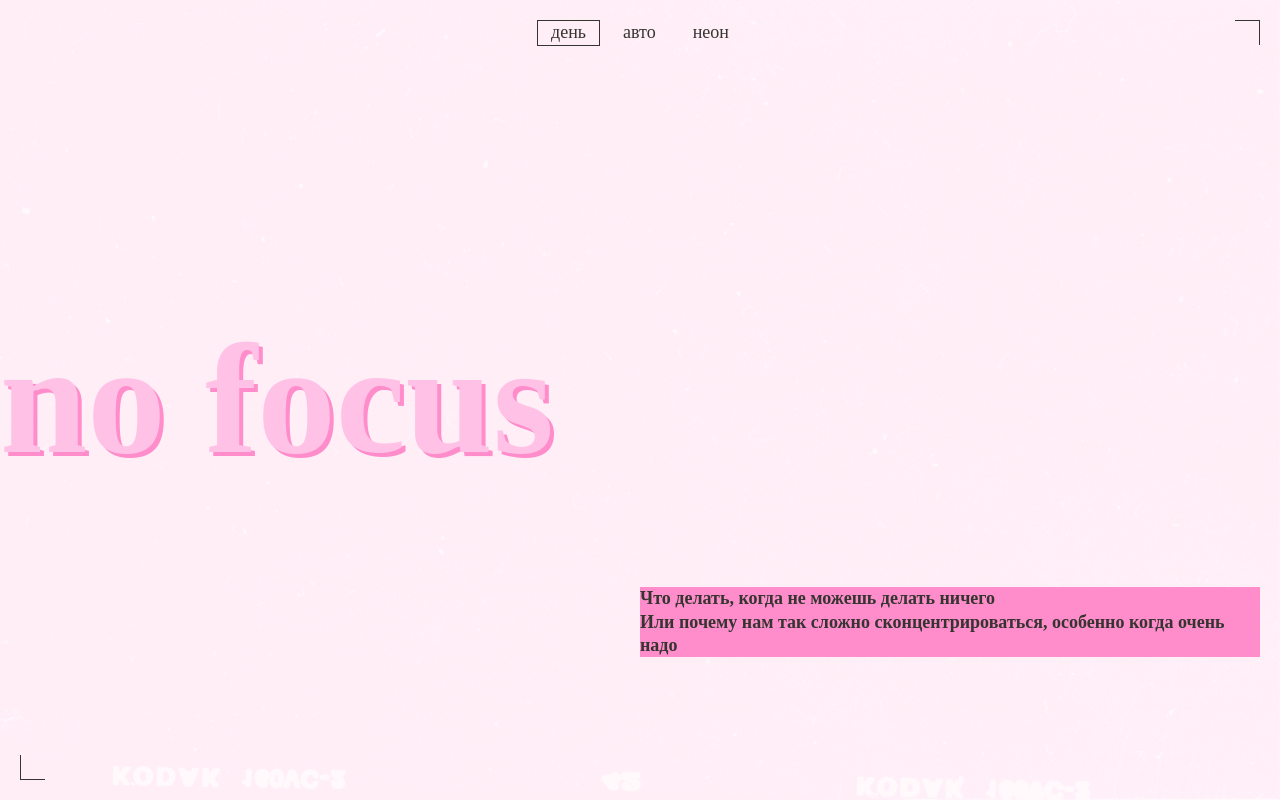
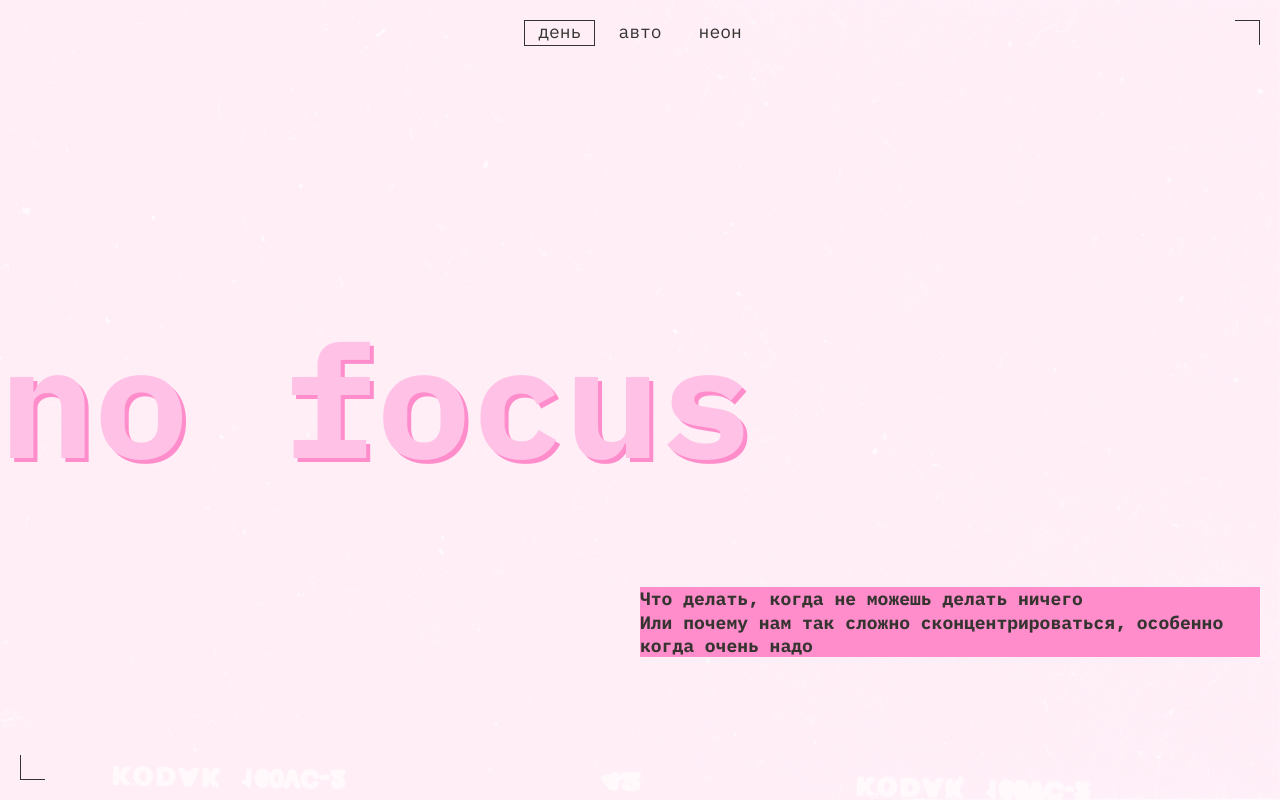
Before and after one commit to AleksenkoDmitriy/slozhno-sosredotochitsya-ad, a plain HTML site: page index.html in a window 1280 px wide. Both pictures are taken after a click on the button "день". Shown: the top 800 px of the page. Drawn offline with Linux system fonts and the light colour scheme.

Commit message:
еще 1 попытка

```diff
--- a/styles/globals.css
+++ b/styles/globals.css
@@ -10,6 +10,7 @@ body {
   min-inline-size: 375px;
   max-inline-size: 1440px;
   margin: 0 auto;
+  font-family: var(--main-font-family);
 }
 
 h1,
--- a/styles/light.css
+++ b/styles/light.css
@@ -4,7 +4,7 @@
   --bg-image: url(../images/cover-image-light.png);
   --main-text-color: #353430;
   --nav-color: #353430;
-  --nav-hover-color: rgb(255 0 112 / 0.4);
+  --nav-hover-color: rgb(255, 0, 112 / 0.4);
   --main-heading-color: #353430;
   --section-heading-color: #353430;
   --header-logo-color: #ffc2e6;
@@ -22,7 +22,7 @@
     --bg-image: url(../images/cover-image-light.png);
     --main-text-color: #353430;
     --nav-color: #353430;
-    --nav-hover-color: rgb(255 0 112 / 0.4);
+    --nav-hover-color: rgb(255, 0, 112 / 0.4);
     --main-heading-color: #353430;
     --section-heading-color: #353430;
     --header-logo-color: #ffc2e6;
```
